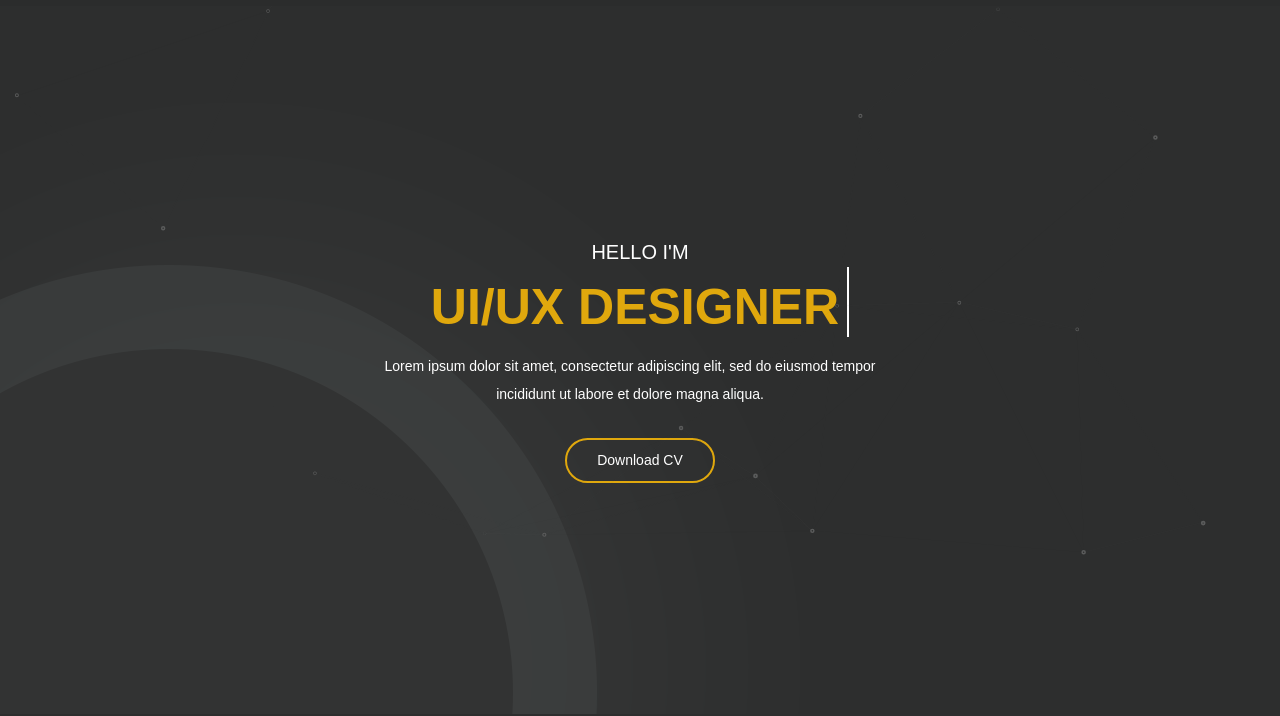
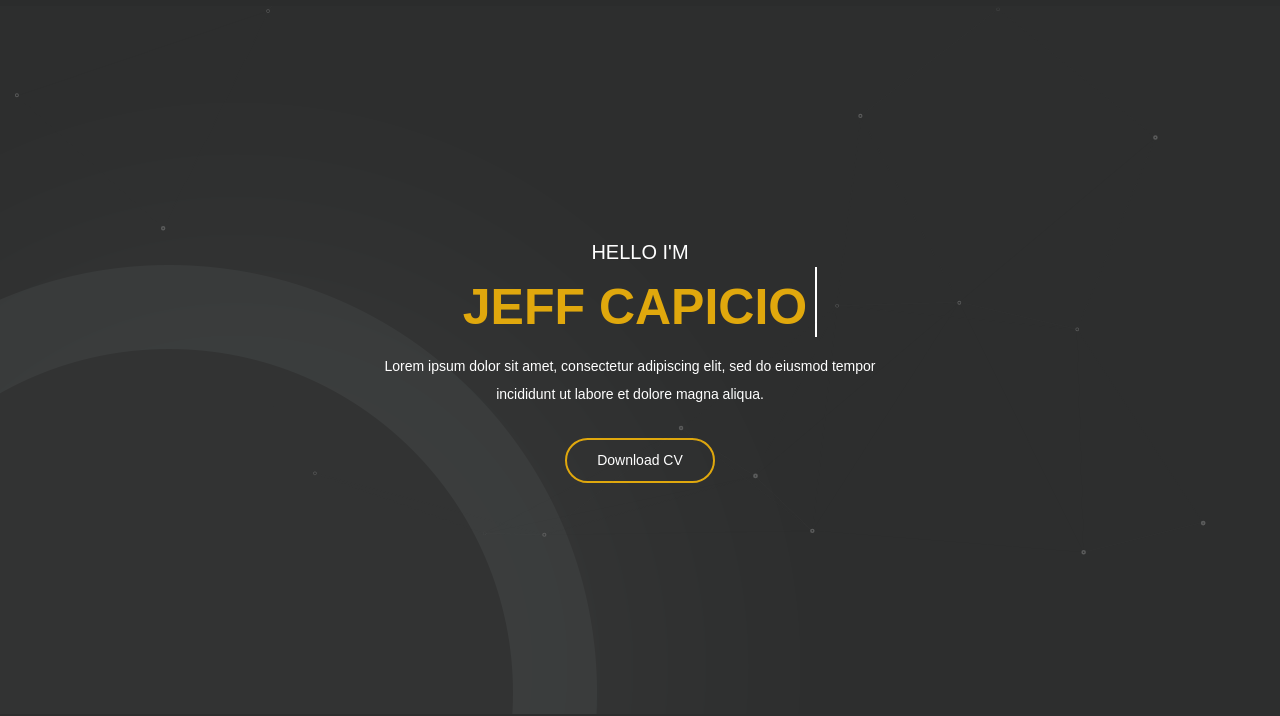
Before and after one commit to jeppcap/jeppcap.github.io, a plain HTML site: page index.html in a window 1280 px wide. Shown: the part 84-800 px from the top of the page. Drawn offline with Linux system fonts and the light colour scheme; some packages are replaced by stand-ins of ours; a script that the page names is missing; a web font is replaced by a local one.

Commit message:
Update index.html

```diff
--- a/index.html
+++ b/index.html
@@ -109,9 +109,8 @@
                                 <div class="animated-headlines">
                                     <h1 class="cd-headline clip is-full-width">
                                         <span class="cd-words-wrapper">
-                                            <b class="is-visible">Alamin Musa</b>
+                                            <b class="is-visible">Jeff Capicio</b>
                                             <b>Web Developer</b>
-                                            <b>UI/UX Designer</b>
                                         </span>
                                     </h1>
                                 </div>
```
